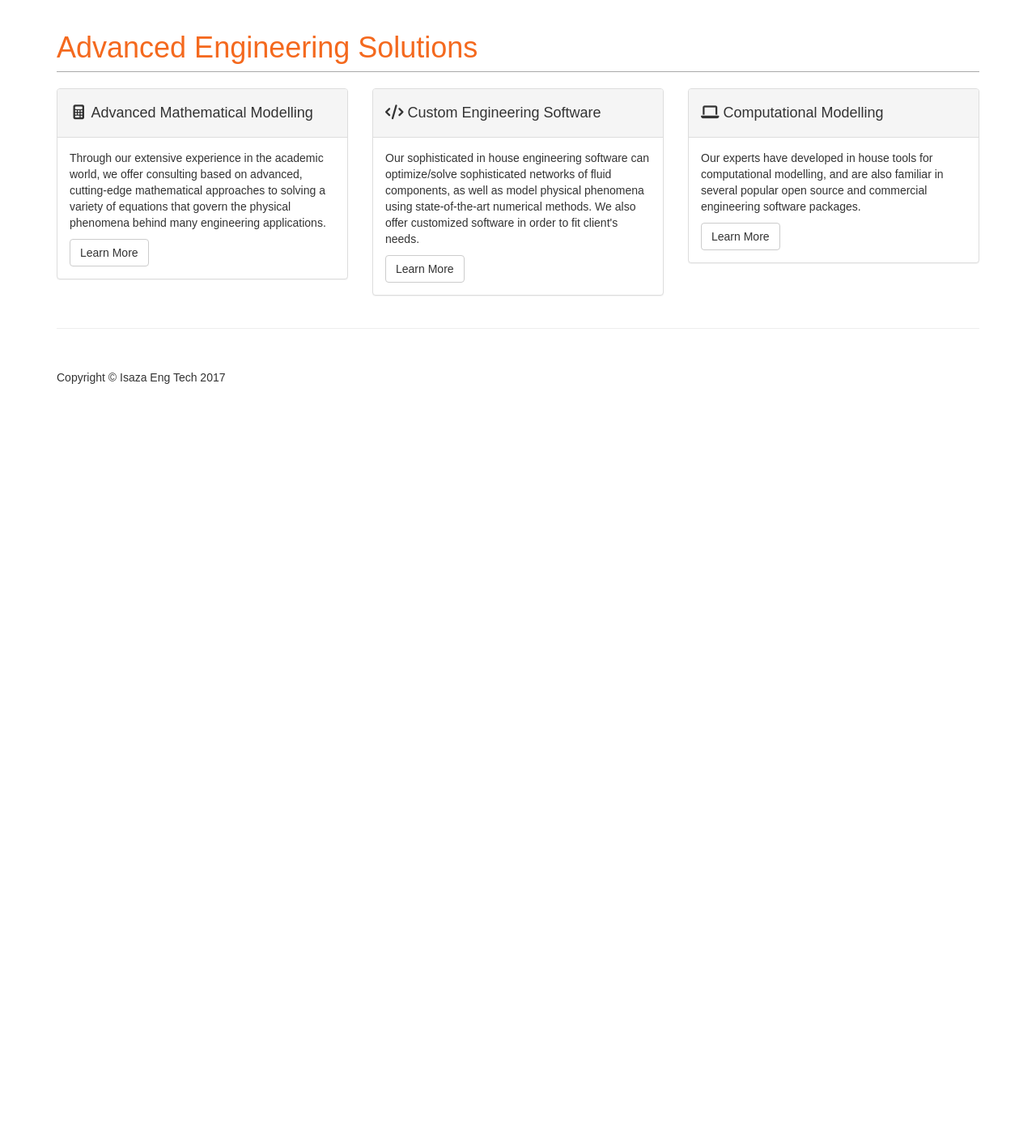
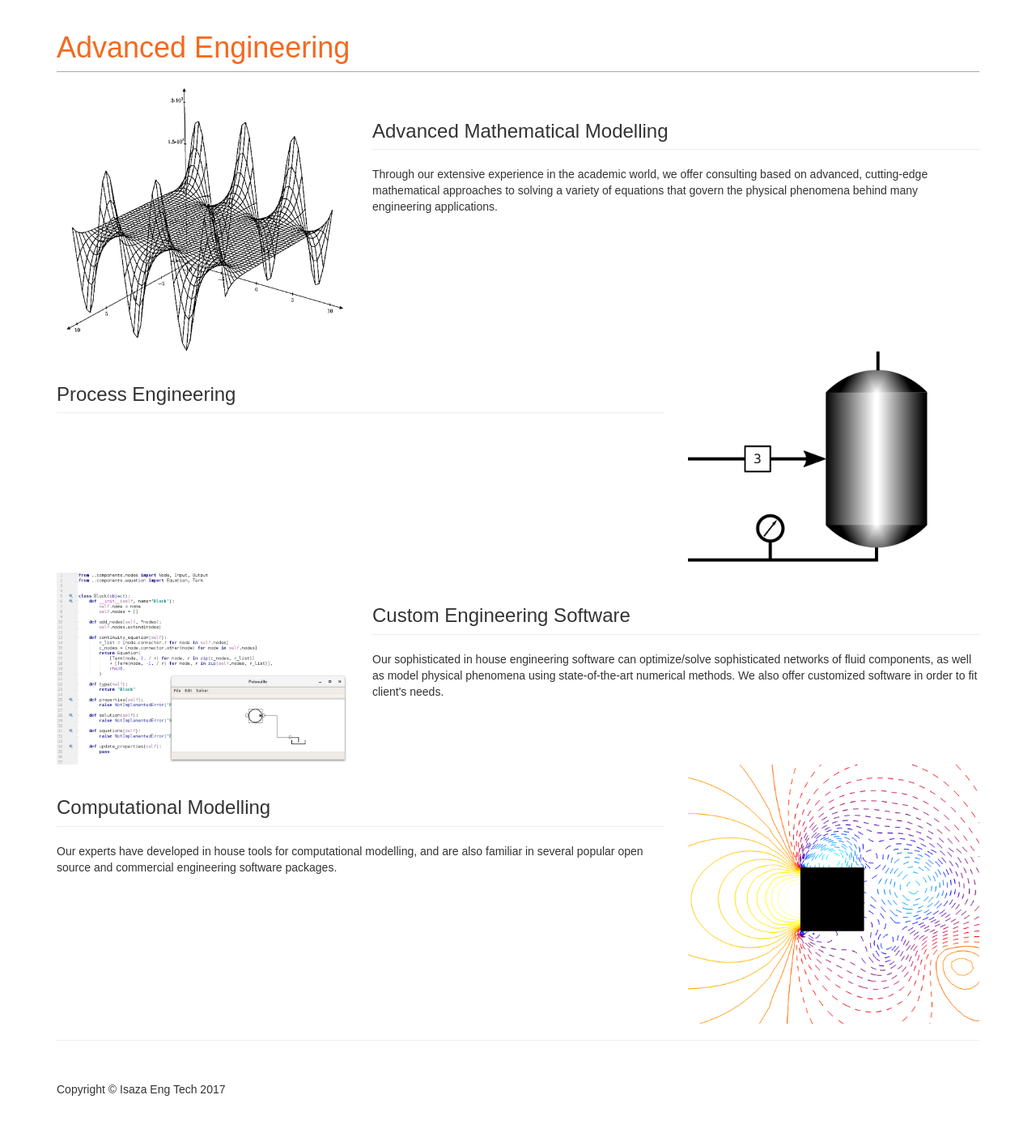
Before and after one commit to obrienadam/IsazaEngTech, a Django app: template pages/templates/pages/index.html in a window 1280 px wide. Shown: the part 501-1916 px from the top of the page at 81% size. Before the commit the page ends 975 px from the top, so only its background shows below. Run offline with Django 3.2, Linux system fonts and the light colour scheme; the template is opened without the code that fills it, so the values that code supplies are empty; some libraries are stand-ins or nearby versions.

Commit message:
Many updates to the front page.

```diff
--- a/pages/static/pages/css/custom.css
+++ b/pages/static/pages/css/custom.css
@@ -62,3 +62,7 @@ h2.page-header {
     border: solid whitesmoke 3px;
     padding: 24px;
 }
+
+.fa-big{
+    font-size: 100px !important;
+}
--- a/pages/templates/pages/contact.html
+++ b/pages/templates/pages/contact.html
@@ -13,7 +13,7 @@
     <div class="row">
         <div class="col-lg-12">
             <p>
-                Send us a message using the contact information below or use the contact form.
+                Send us a message using the contact form below.
             </p>
         </div>
     </div>
--- a/pages/templates/pages/index.html
+++ b/pages/templates/pages/index.html
@@ -1,4 +1,5 @@
 {% extends '__base.html' %}
+{% load staticfiles %}
 
 {% block title %}Isaza Eng Tech - Home{% endblock %}
 
@@ -17,14 +18,14 @@
         <div class="carousel-inner">
             <div class="item active">
                 <div class="fill"
-                     style="background-image:url('https://appolicious.com/wp-content/uploads/2015/02/math-help.jpg');"></div>
+                     style="background-image:url('{% static 'pages/img/math_banner-min.png' %}');"></div>
                 <div class="carousel-caption">
                     <h2>Advanced Mathematical Modelling</h2>
                 </div>
             </div>
             <div class="item">
                 <div class="fill"
-                     style="background-image:url('http://www.new-atlantic.net/wp-content/uploads/2014/06/1900x1080-12.jpg');"></div>
+                     style="background-image:url('{% static 'pages/img/process_modelling_banner.png' %}');"></div>
                 <div class="carousel-caption">
                     <h2>Process Engineering</h2>
                 </div>
@@ -32,6 +33,10 @@
             <div class="item">
                 <div class="fill"
                      style="background-image:url('http://cdn.wonderfulengineering.com/wp-content/uploads/2014/04/code-wallpaper-38.jpg');"></div>
+                <!--
+                <div class="fill"
+                     style="background-image:url('{% static 'pages/img/custom_software_banner.png' %}');"></div>
+                     -->
                 <div class="carousel-caption">
                     <h2>Custom Engineering Software</h2>
                 </div>
@@ -57,55 +62,67 @@
 
 {% block content %}
     <!-- Marketing Icons Section -->
+
     <div class="row">
         <div class="col-lg-12">
             <h1 class="page-header">
-                Advanced Engineering Solutions
+                Advanced Engineering
             </h1>
         </div>
-        <div class="col-md-4">
-            <div class="panel panel-default">
-                <div class="panel-heading">
-                    <h4><i class="fa fa-fw fa-calculator"></i> Advanced Mathematical Modelling</h4>
     </div>
-                <div class="panel-body">
-                    <p>Through our extensive experience in the academic world, we offer consulting based on advanced,
+
+    <div class="row">
+        <div class="col-md-4 text-center">
+            <img src="{% static 'pages/img/math1.png' %}" class="img-responsive">
+        </div>
+        <div class="col-md-8">
+            <h3 class="page-header">Advanced Mathematical Modelling</h3>
+            <p>
+                Through our extensive experience in the academic world, we offer consulting based on advanced,
                 cutting-edge mathematical approaches to solving a variety of equations that govern the physical
                 phenomena behind many engineering applications.
             </p>
-                    <a href="{% url 'pages:services-advanced-mathematical-modelling' %}" class="btn btn-default">Learn More</a>
         </div>
     </div>
+
+    <div class="row">
+        <div class="col-md-8">
+            <h3 class="page-header">Process Engineering</h3>
         </div>
         <div class="col-md-4">
-            <div class="panel panel-default">
-                <div class="panel-heading">
-                    <h4><i class="fa fa-fw fa-code"></i> Custom Engineering Software</h4>
+            <img src="{% static 'pages/img/process_modelling_icon.png' %}" class="img-responsive">
         </div>
-                <div class="panel-body">
-                    <p>Our sophisticated in house engineering software can optimize/solve sophisticated networks of fluid
-                        components, as well as model physical phenomena using state-of-the-art numerical methods. We also
+    </div>
+
+    <div class="row">
+        <div class="col-md-4">
+            <img src="{% static 'pages/img/custom_engineering_icon.png' %}" class="img-responsive">
+        </div>
+        <div class="col-md-8">
+            <h3 class="page-header">Custom Engineering Software</h3>
+            <p>
+                Our sophisticated in house engineering software can optimize/solve sophisticated networks of
+                fluid
+                components, as well as model physical phenomena using state-of-the-art numerical methods. We
+                also
                 offer customized software in order to fit client's needs.
             </p>
-                    <a href="{% url 'pages:services-custom-engineering-software' %}" class="btn btn-default">Learn More</a>
         </div>
     </div>
-        </div>
-        <div class="col-md-4">
-            <div class="panel panel-default">
-                <div class="panel-heading">
-                    <h4><i class="fa fa-fw fa-laptop"></i> Computational Modelling</h4>
-                </div>
-                <div class="panel-body">
+
+    <div class="row">
+        <div class="col-md-8">
+            <h3 class="page-header">Computational Modelling</h3>
             <p>
                 Our experts have developed in house tools for computational modelling, and are also familiar
                 in several popular open source and commercial engineering software packages.
             </p>
-                    <a href="#" class="btn btn-default">Learn More</a>
+        </div>
+        <div class="col-md-4">
+            <img src="{% static 'pages/img/computational_icon.png' %}" class="img-responsive">
         </div>
     </div>
-        </div>
-    </div>
+
 {% endblock %}
 
 {% block js %}
```
Also changed, not shown: pages/static/pages/img/computational_icon.png (added), pages/static/pages/img/custom_engineering_icon.png (added), pages/static/pages/img/custom_software_banner.png (added), pages/static/pages/img/math1.png (added), pages/static/pages/img/math_banner-min.png (added), pages/static/pages/img/process_modelling_banner.png (added), pages/static/pages/img/process_modelling_icon.png (added), pages/static/pages/img/process_modelling_icon.svg (added). Lines whose indentation alone changed are shown as unchanged.
